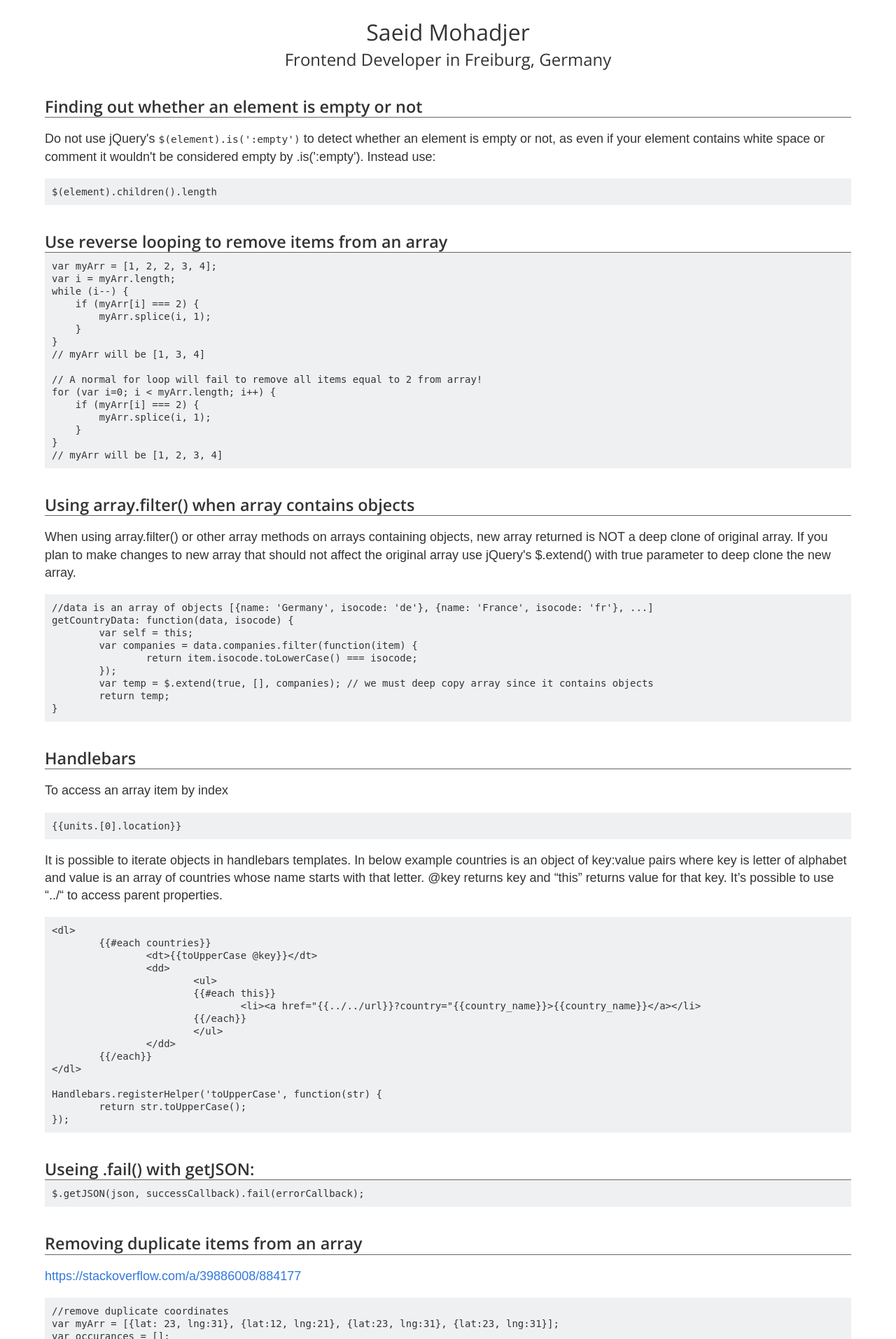
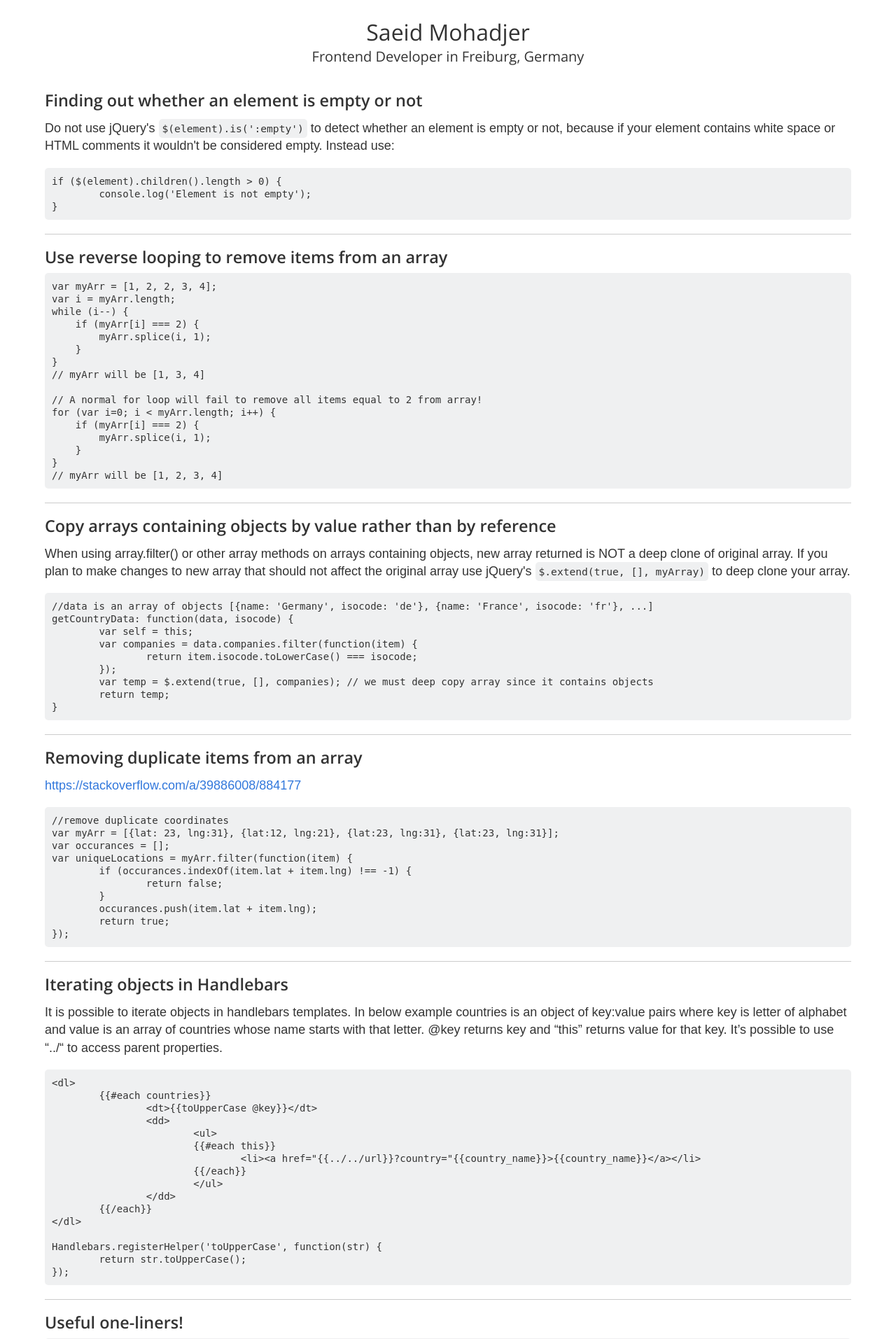
Before and after one commit to smohadjer/saeidmohadjer.com, a PHP site: page /app/tips.php in a window 1280 px wide. Shown: the top 1913 px of the page at 70% size. Run offline with PHP 8.4, Linux system fonts and the light colour scheme; style sheets or scripts are compiled from the project's sources.

Commit message:
content and style update

```diff
--- a/app/content/tips.html
+++ b/app/content/tips.html
@@ -2,11 +2,10 @@
 	<article class="tips">
 		<section id="jquery">
 			<h3>Finding out whether an element is empty or not</h3>
-			<p>Do not use jQuery's <code>$(element).is(':empty')</code> to detect whether an element is empty or
-				not, as even if your element contains white space or comment it wouldn't be considered
-				empty by .is(':empty'). Instead use:
-				<pre>$(element).children().length</pre>
-			</p>
+			<p>Do not use jQuery's <code>$(element).is(':empty')</code> to detect whether an element is empty or not, because if your element contains white space or HTML comments it wouldn't be considered empty. Instead use:</p>
+			<pre>if ($(element).children().length > 0) {
+	console.log('Element is not empty');
+}</pre>
 		</section>
 
 		<section>
@@ -31,8 +30,8 @@ for (var i=0; i < myArr.length; i++) {
 </pre>
 		</section>
 		<section>
-			<h3>Using array.filter() when array contains objects</h3>
-			<p>When using array.filter() or other array methods on arrays containing objects, new array returned is NOT a deep clone of original array. If you plan to make changes to new array that should not affect the original array use jQuery's $.extend() with true parameter to deep clone the new array.</p>
+			<h3>Copy arrays containing objects by value rather than by reference</h3>
+			<p>When using array.filter() or other array methods on arrays containing objects, new array returned is NOT a deep clone of original array. If you plan to make changes to new array that should not affect the original array use jQuery's <code>$.extend(true, [], myArray)</code> to deep clone your array.</p>
 	<pre>
 //data is an array of objects [{name: 'Germany', isocode: 'de'}, {name: 'France', isocode: 'fr'}, ...]
 getCountryData: function(data, isocode) {
@@ -45,11 +44,23 @@ getCountryData: function(data, isocode) {
 }</pre>
 		</section>
 
+		<section>
+			<h3>Removing duplicate items from an array</h3>
+			<p><a href="https://stackoverflow.com/a/39886008/884177">https://stackoverflow.com/a/39886008/884177</a></p>
+<pre>//remove duplicate coordinates
+var myArr = [{lat: 23, lng:31}, {lat:12, lng:21}, {lat:23, lng:31}, {lat:23, lng:31}];
+var occurances = [];
+var uniqueLocations = myArr.filter(function(item) {
+	if (occurances.indexOf(item.lat + item.lng) !== -1) {
+		return false;
+	}
+	occurances.push(item.lat + item.lng);
+	return true;
+});</pre>
+		</section>
+
 		<section id="handlebars">
-			<h3>Handlebars </h3>
-			<p>To access an array item by index</p>
-			<pre>{{units.[0].location}}</pre>
-
+			<h3>Iterating objects in Handlebars</h3>
 			<p>It is possible to iterate objects in handlebars templates. In below example countries is an object of key:value pairs where key is letter of alphabet and value is an array of countries whose name starts with that letter. @key returns key and “this” returns value for that key. It’s possible to use “../“ to access parent properties.</p>
 	<pre>&lt;dl&gt;
 	{{#each countries}}
@@ -69,50 +80,23 @@ Handlebars.registerHelper('toUpperCase', function(str) {
 });</pre>
 		</section>
 
-		<section id="json">
-			<h3>Useing .fail() with getJSON:</h3>
-			<pre>$.getJSON(json, successCallback).fail(errorCallback);</pre>
-		</section>
+		<section>
+			<h3>Useful one-liners!</h3>
+<pre>
+myArray.indexOf(arrayItem); //retruns -1 if item is not found in array
+myArray.filter(function(arrayItem) { return condition; }); // returns new array with array items that pass the condition
 
-		<section>
-			<h3>Removing duplicate items from an array</h3>
-			<p><a href="https://stackoverflow.com/a/39886008/884177">https://stackoverflow.com/a/39886008/884177</a></p>
-<pre>//remove duplicate coordinates
-var myArr = [{lat: 23, lng:31}, {lat:12, lng:21}, {lat:23, lng:31}, {lat:23, lng:31}];
-var occurances = [];
-var uniqueLocations = myArr.filter(function(item) {
-	if (occurances.indexOf(item.lat + item.lng) !== -1) {
-		return false;
-	}
-	occurances.push(item.lat + item.lng);
-	return true;
-});</pre>
-		</section>
-		<section>
-			<h3>JavaScript: Array</h3>
-			<p>Detecting whether array has an item or not:</p>
-			<pre>myArray.indexOf(arrayItem); //if not found it returns -1</pre>
-
-			<p>Filtering array</p>
-			<pre>myArray.filter(function(arrayItem) { return condition; }); // returns a new array with array items that pass the condition</pre>
-		</section>
-
-		<section>
-			<h3>JavaScript: String</h3>
-<pre>
 myString.charAt(0); //returns first letter of string
 myString.toUpperCase();
 myString.toLowerCase();
 myString = originalString.replace(‘hello’, ‘world’); //replacing something that occurs only once
 myString = oldString.replace(/,/g, '-‘); //replacing all occurrences of comma with a dash using regex
 myString = oldString.split(‘,’).join(‘-‘); //replacing all occurrences of comma with a dash without using regex
+
+delete myObject[propertyName]; //to remove a property from an object
+
+{{units.[0].location}} // To access an array item by index in Handlebars template
 </pre>
-		</section>
-
-		<section>
-			<h3>JavaScript: Object</h3>
-			<p>Use delete to remove a property from an object:</p>
-			<pre>delete myObject[propertyName];</pre>
 		</section>
 
 	</article>
--- a/app/resources/css/_generic.scss
+++ b/app/resources/css/_generic.scss
@@ -49,8 +49,8 @@ header {
 	}
 
 	h2 {
-		font-size: 1.2em;
-		line-height: 1.2em;
+		font-size: 1em;
+		line-height: 1em;
 		margin: 0;
 		font-family: 'Open Sans', arial, verdana, snas-serif;
 		font-weight: 400;
--- a/app/resources/css/_tips.scss
+++ b/app/resources/css/_tips.scss
@@ -5,27 +5,45 @@
 		margin-bottom: 30px;
 	}
 
+	h3 {
+		margin: 0;
+		padding: 0;
+		border: 0;
+	}
+
+	p {
+		margin-top: 15px;
+	}
+
 	section {
-		margin-bottom: 40px;
+		border-bottom: solid 1px #ccc;
+		padding-bottom: 20px;
+
+		+ section {
+			margin-top: 20px;
+		}
 
 		&:last-of-type {
 			border-bottom: 0;
-			margin-bottom: 0;
 		}
+	}
 
-		h2 + p {
-			margin-top: 10px;
-		}
+	//for inline code
+	code {
+		background: #eff0f1;
+		border-radius: 5px;
+		padding: 5px;
 	}
 
 	pre {
 		padding: 10px;
-		margin: 0;
+		margin: 10px 0 0;
 		background: #eff0f1;
 		font-family: monospace;
 		font-size: 14px;
 		line-height: 18px;
 		font-weight: normal;
 		overflow-x: auto;
+		border-radius: 5px;
 	}
 }
```
